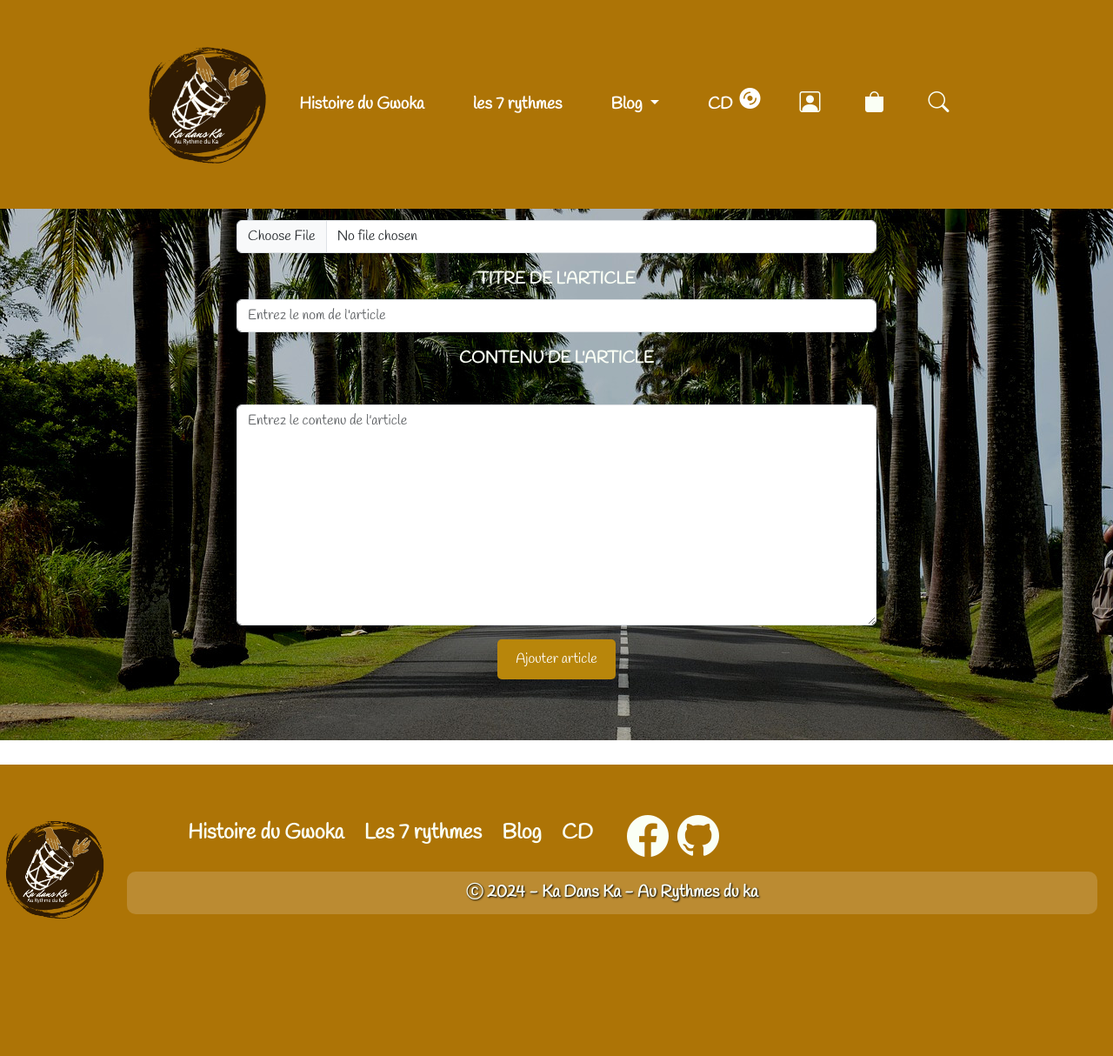
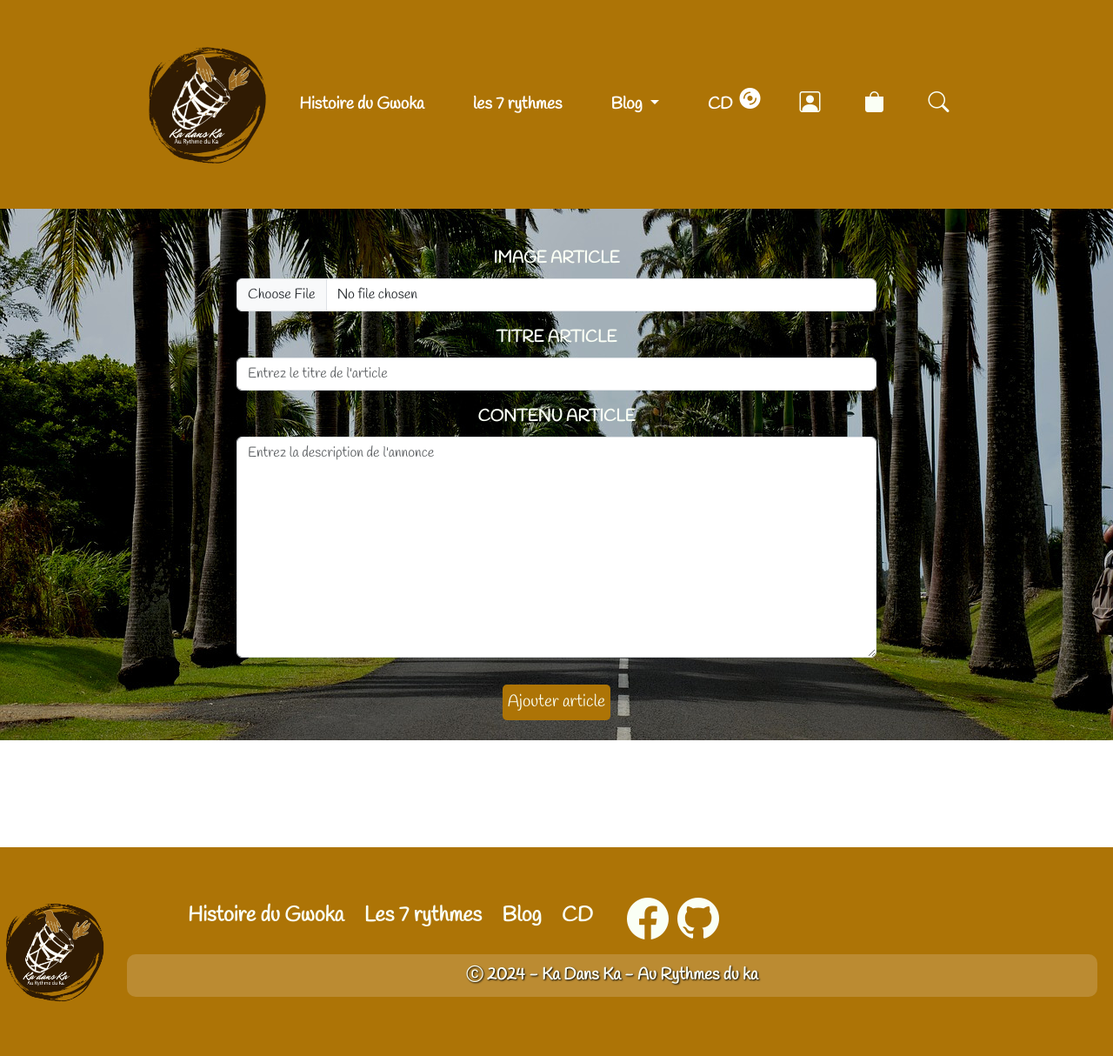
Before and after one commit to Gwladys75/blog_soutenance, a PHP site: page /ajout_posts.php in a window 1280 px wide. Shown: the whole page at 87% size. Before the commit the page ends 1057 px from the top, so only its background shows below. Run offline with PHP 8.4, Linux system fonts and the light colour scheme; the visitor is signed in with stand-in values (Sample User, id 1); data that the repository does not hold is empty; some libraries are stand-ins or nearby versions.

Commit message:
ajout posts

```diff
--- a/ajout_posts.php
+++ b/ajout_posts.php
@@ -33,36 +33,33 @@ if (!empty($_POST)) {
 
 
 
-
-
-
 require_once 'inc/header.inc.php';
 // echo $info;
 ?>
 
 <!-- Le formulaire d'ajout pour les produits  -->
 <main>
-  <div class="container container-ajout-post">
-    <div class="row justify-content-center">
+<div class="container ">
+    <div class="row justify-content-center mt-5 pt-5 mb-5 pb-5">
       <div class="col-md-8">
-        <h2 class="text-center mb-5">AJOUTER UN ARTICLE</h2>
+        <h2 class="text-center mt-5 pt-5 ">AJOUTER UNE ANNONCE</h2>
 
         <form action="#" method="post" enctype="multipart/form-data">
-          <div class="mb-3 text-center">
-            <label for="image" class="form-label">Image</label>
-            <input type="file" class="form-control formu-post" id="image" name="image">
+          <div class="mb-3 mt-4 pt-4 text-center">
+            <label for="image" class="form-label">Image article</label>
+            <input type="file" class="form-control" id="image" name="image">
           </div>
           <div class="mb-3 text-center">
-            <label for="titre" class="form-label">Titre de l'article</label>
-            <input type="text" class="form-control formu-post" id="titre" placeholder="Entrez le nom de l'article" name="title">
-          </div>
+            <label for="title " class="form-label">Titre article</label>
+            <input type="text" class="form-control" id="title" placeholder="Entrez le titre de l'article" name="title">
+     </div>
           <div class="mb-3 text-center">
-            <label for="content" class="form-label">Contenu de l'article</label>
-            <textarea class="form-control formu-article" id="content" rows="10" placeholder="Entrez le contenu de l'article" name="content"></textarea>
+            <label for="content " class="form-label">Contenu article</label>
+            <textarea class="form-control" id="content" rows="10" placeholder="Entrez la description de l'annonce" name="content"></textarea>
           </div>
 
           <div class="d-flex justify-content-center mb-5">
-            <button type="submit" class="btn">Ajouter article</button>
+            <button type="submit" class="btn-form">Ajouter article</button>
           </div>
         </form>
       </div>
--- a/assets/css/style.css
+++ b/assets/css/style.css
@@ -608,13 +608,3 @@ img {
 
 
 /* PAGE AJOUT D'ARTICLES */
-
-
-.formu-article {
-  margin-top: 30px;
-}
-
-.container-ajout-post {
-  margin-top: 100px;
-  padding-top: 20px;
-}
```
